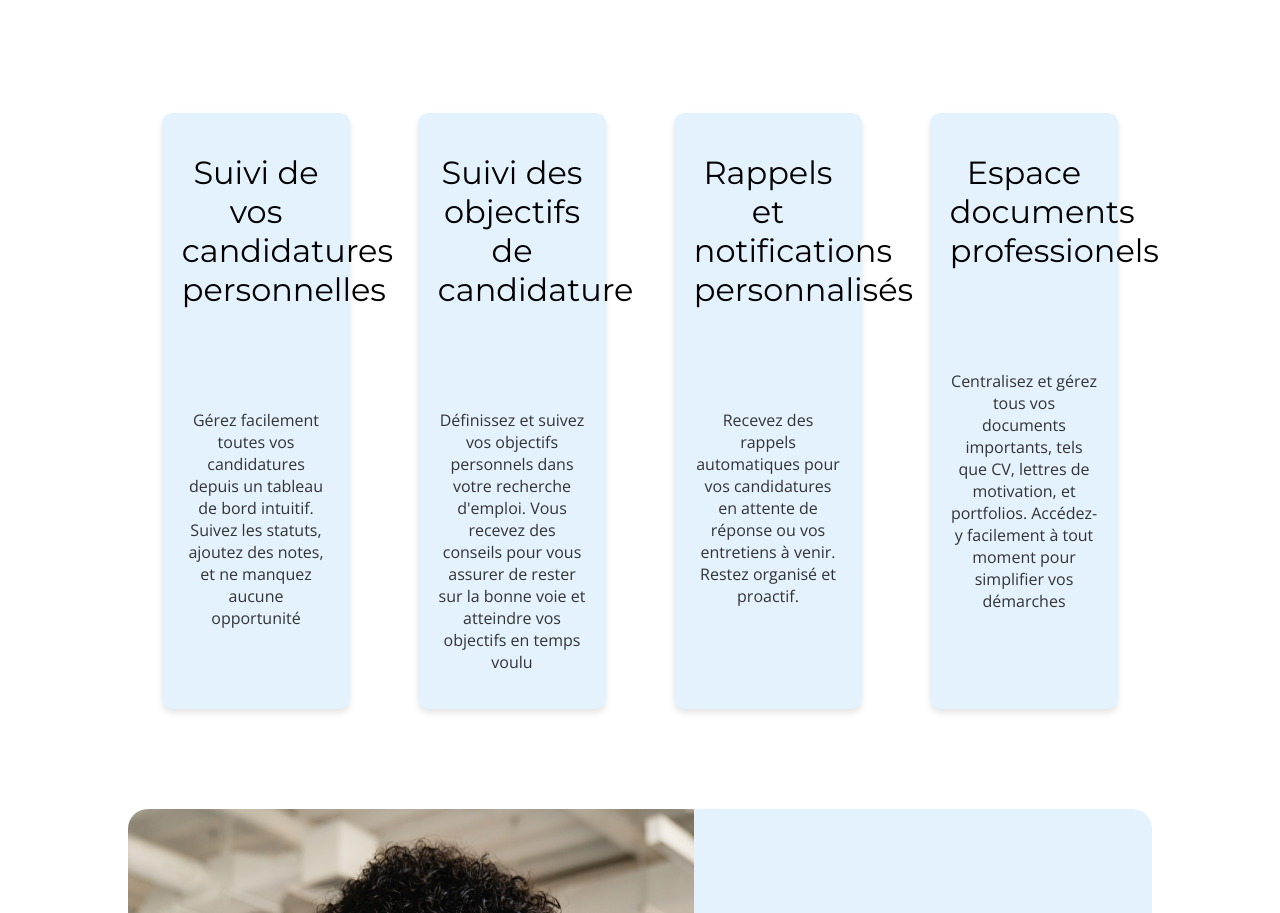
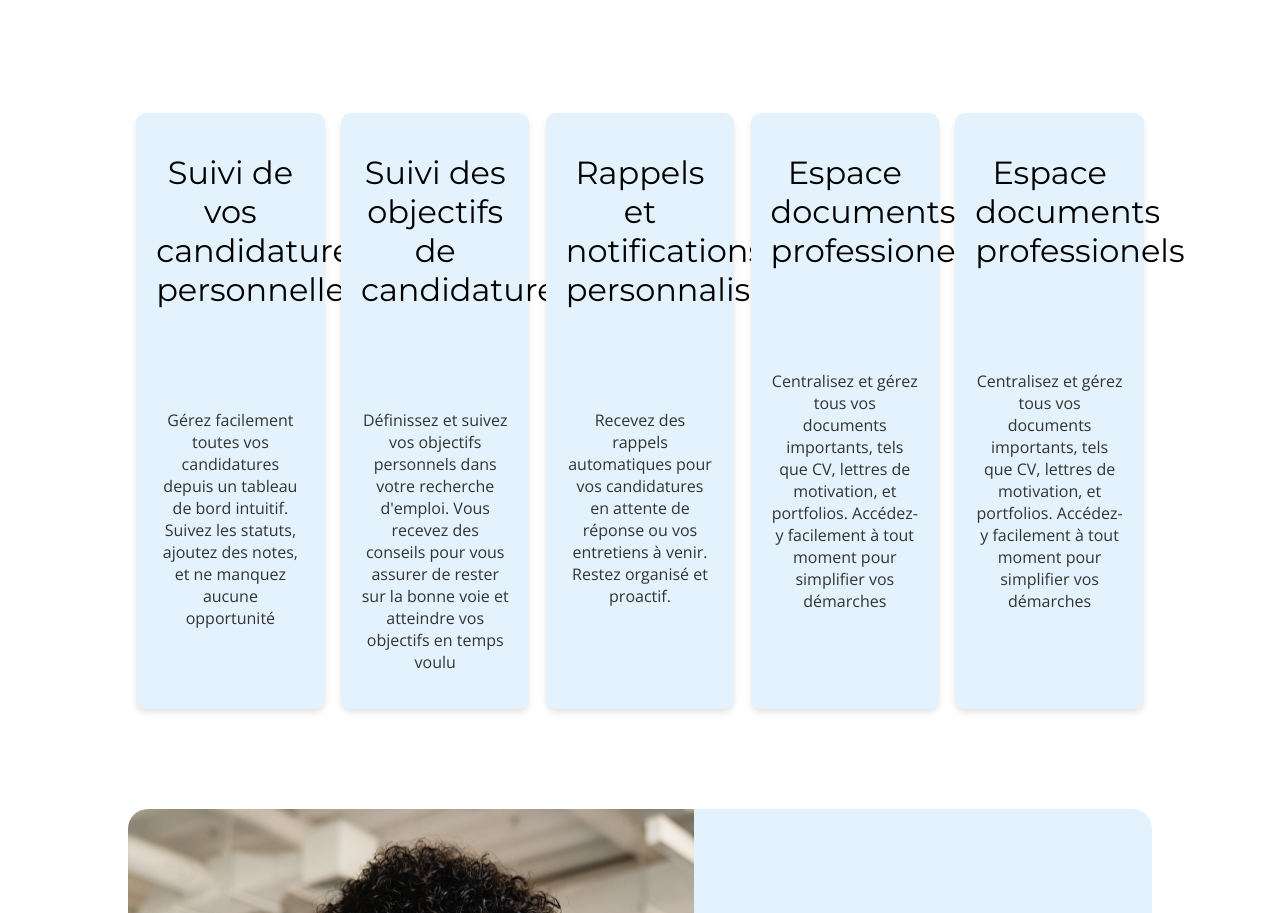
Before and after one commit to melk-hub/Carrion, a React (Create React App) app in the folder EIP/front_end/carrion/: page / in a window 1280 px wide. Shown: the part 1032-1945 px from the top of the page. Built offline with nearby package versions, Linux system fonts and the light colour scheme.

Commit message:
[MOD] upgrade the style of the landing page

```diff
--- a/EIP/front_end/carrion/src/pages/Landing.js
+++ b/EIP/front_end/carrion/src/pages/Landing.js
@@ -49,6 +49,7 @@ function Landing() {
     };
   }, []);
 
+
   return (
     <div>
       <header className="fixed-header">
@@ -84,6 +85,10 @@ function Landing() {
           <div className="service-card">
             <h3>Rappels et notifications personnalisés</h3>
             <p>Recevez des rappels automatiques pour vos candidatures en attente de réponse ou vos entretiens à venir. Restez organisé et proactif.</p>
+          </div>
+          <div className="service-card">
+            <h3>Espace documents professionels</h3>
+            <p>Centralisez et gérez tous vos documents importants, tels que CV, lettres de motivation, et portfolios. Accédez-y facilement à tout moment pour simplifier vos démarches</p>
           </div>
           <div className="service-card">
             <h3>Espace documents professionels</h3>
```
